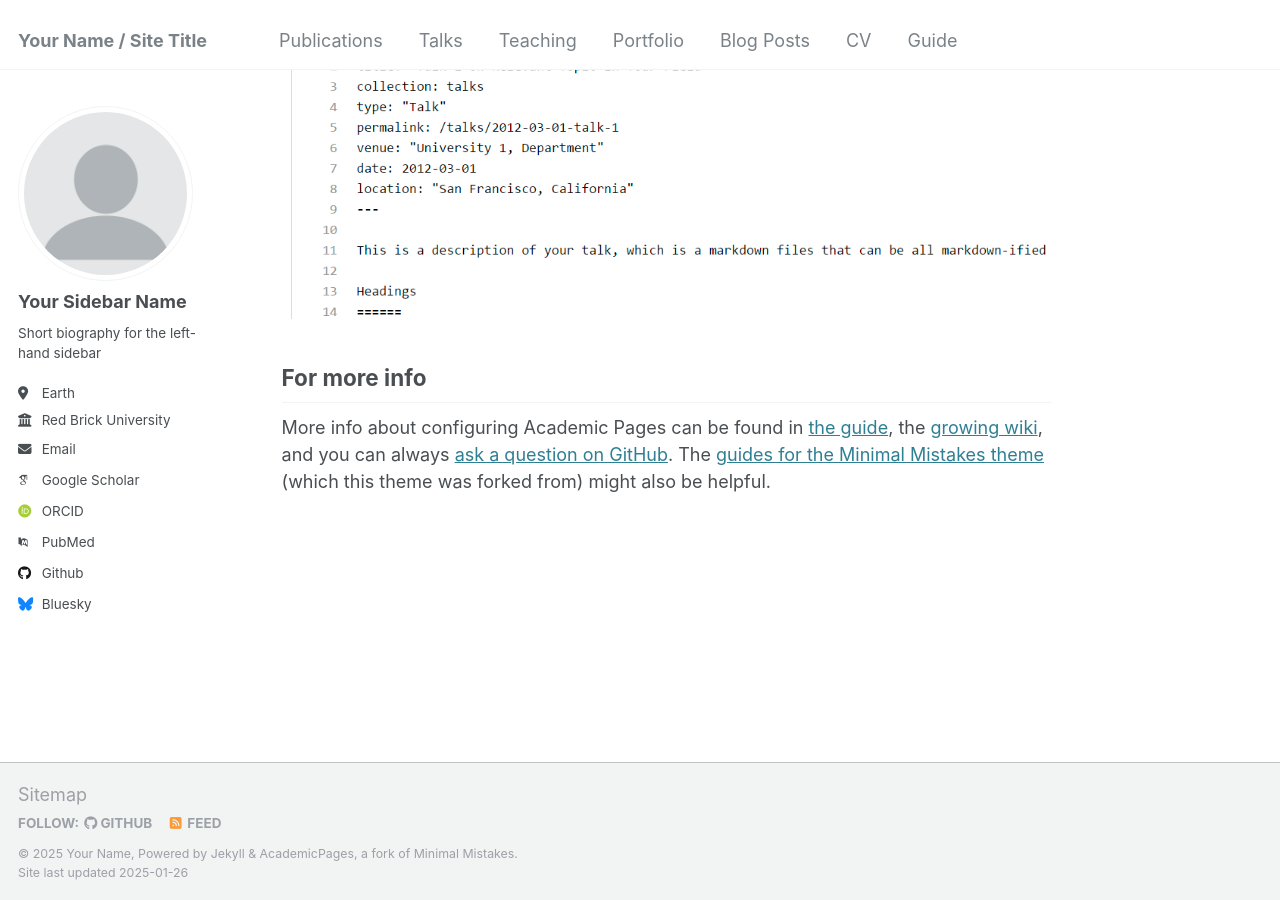
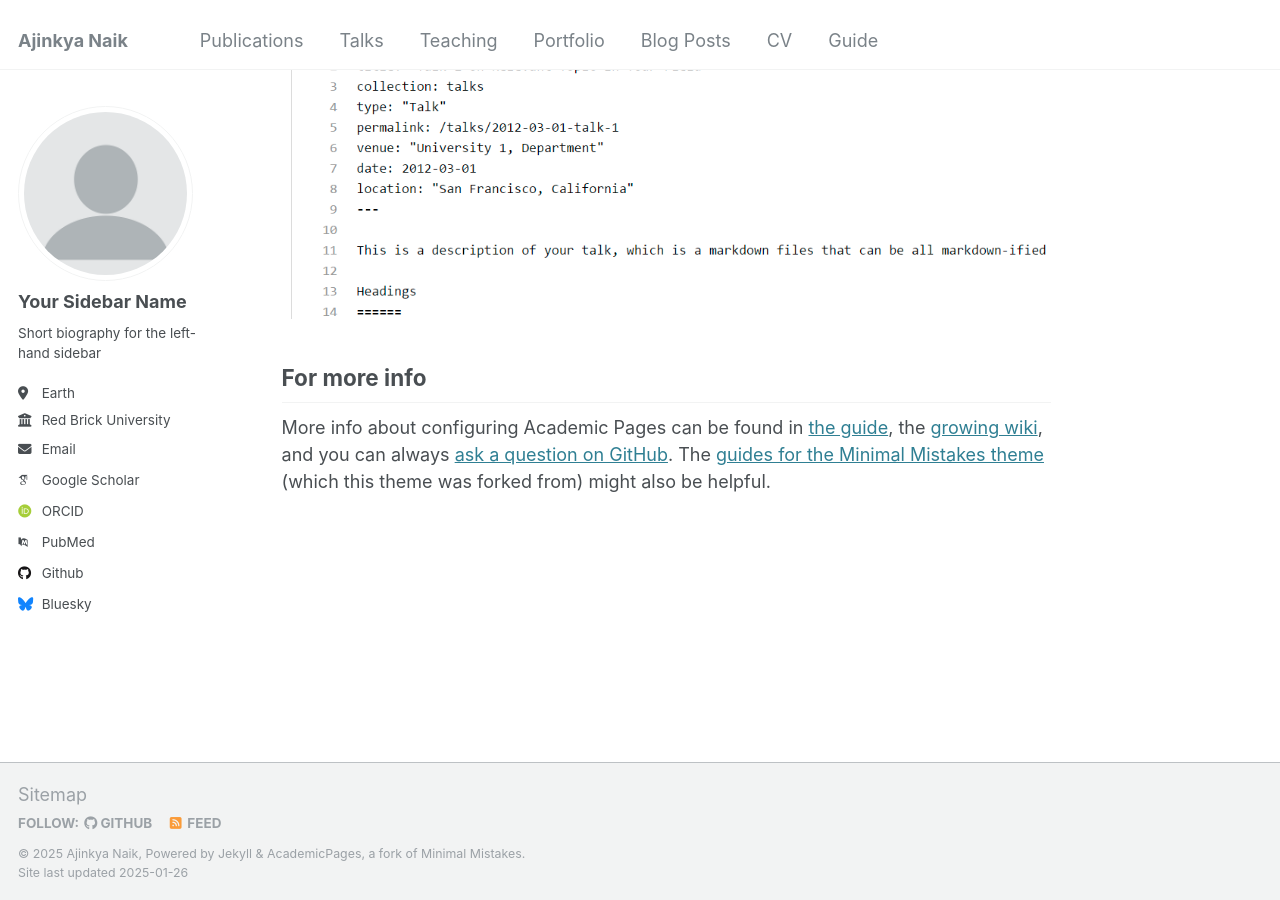
Before and after one commit to ajsnaik/ajsnaik.github.io, a Jekyll site: the page built from _pages/about.md, in a window 1280 px wide and 900 px high, scrolled down 2643 px. Built offline with Jekyll 4.4.1, drawn with Linux system fonts in a browser that asks for light colours; some web fonts are replaced.

Commit message:
updated _config.yml

```diff
--- a/_config.yml
+++ b/_config.yml
@@ -8,10 +8,10 @@
 
 # Basic Site Settings
 locale                   : "en-US"
-title                    : "Your Name / Site Title"
+title                    : "Ajinkya Naik"
 title_separator          : "-"
-name                     : &name "Your Name"
-description              : &description "personal description"
+name                     : &name "Ajinkya Naik"
+description              : &description "PhD Student @ IITB"
 url                      : https://academicpages.github.io # the base hostname & protocol for your site e.g. "https://[your GitHub username].github.io"
 baseurl                  : "" # the subpath of your site, e.g. "/blog"
 repository               : "academicpages/academicpages.github.io"
```
